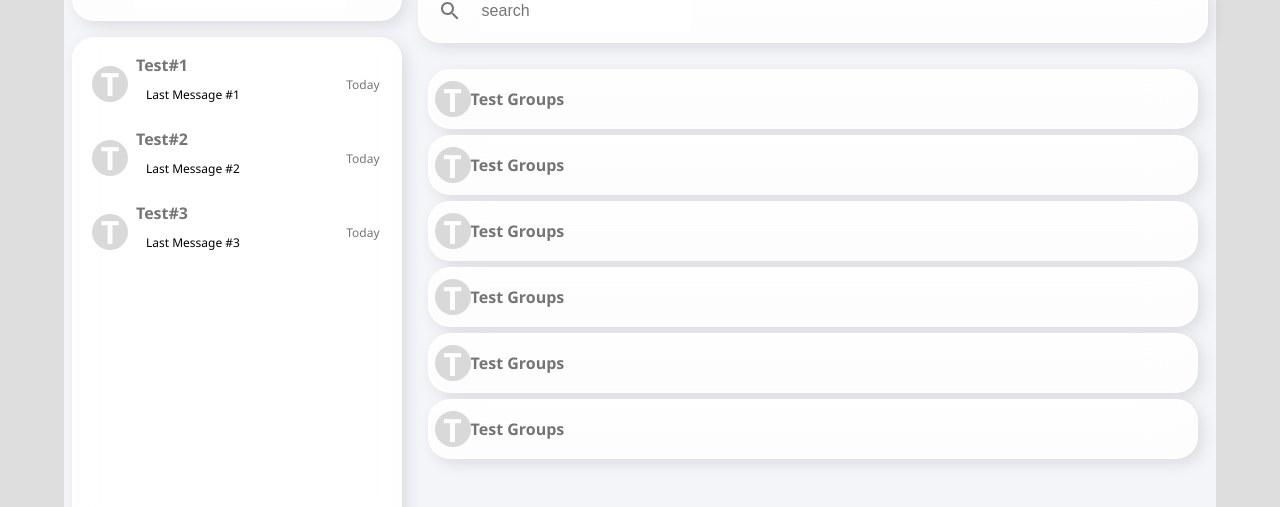
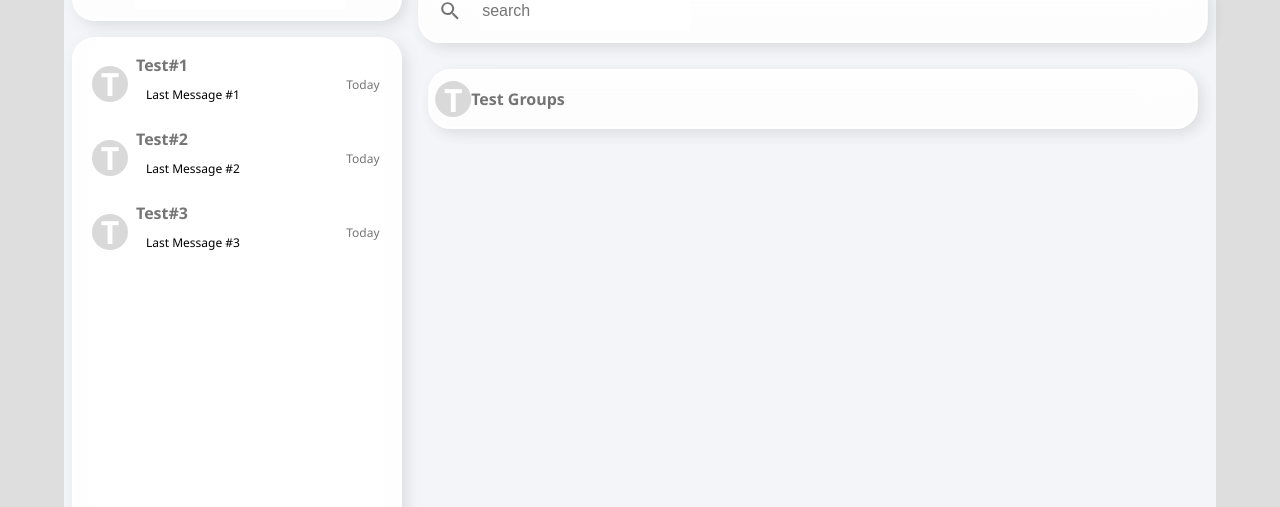
Before and after one commit to EmilieNirinasoa/chat_MERN_front, a React (Create React App) app: page /app/Groups in a window 1280 px wide. Shown: the part 141-648 px from the top of the page. Built offline with nearby package versions, Linux system fonts and the light colour scheme.

Commit message:
utilisation de framer motion

```diff
--- a/package.json
+++ b/package.json
@@ -12,6 +12,7 @@
     "@testing-library/react": "^13.4.0",
     "@testing-library/user-event": "^13.5.0",
     "axios": "^1.7.7",
+    "framer-motion": "^11.11.17",
     "react": "^18.3.1",
     "react-dom": "^18.3.1",
     "react-redux": "^9.1.2",
--- a/src/Components/ChatArea.js
+++ b/src/Components/ChatArea.js
@@ -5,7 +5,7 @@ import SendIcon from '@mui/icons-material/Send';
 import MessageOthers from './MessageOthers';
 import MessageSelf from './MessageSelf';
 import { useSelector } from 'react-redux';
-
+import {AnimatePresence, motion} from 'framer-motion'
 export default function ChatArea() {
   const lightTheme = useSelector((state) => state.themeKey);
   const themeClass = lightTheme ? 'light' : 'dark';
@@ -14,7 +14,18 @@ export default function ChatArea() {
     TimesTamps:'12:00'
   }
   return (
-    <div className={`ChatArea-Container ${themeClass}`}>
+    <AnimatePresence>
+    <motion.div
+    initial={{opacity:0,scale:0}}
+    animate ={{opacity:1,scale:1}}
+    exit={{opacity:0,scale:0}}
+    transition={{
+       ease:"anticipate",
+       duration:'0.3'
+    }}
+    className={`ChatArea-Container ${themeClass}`}>
+
+
          <div  className={`ChatArea-header ${themeClass}`}>
          <p  className={`con-icon ${themeClass}`}>{props.name[0]}</p>
 
@@ -44,6 +55,7 @@ export default function ChatArea() {
         <SendIcon className={` ${themeClass}`}/>
         </IconButton>
     </div>
-    </div>
+    </motion.div>
+    </AnimatePresence>
   );
 }
--- a/src/Components/CreateGroup.js
+++ b/src/Components/CreateGroup.js
@@ -2,15 +2,27 @@ import React from 'react';
 import { IconButton } from '@mui/material';
 import DoneOutlineRoundedIcon from '@mui/icons-material/DoneOutlineRounded';
 import { useSelector } from 'react-redux';
+import {AnimatePresence, motion} from 'framer-motion'
 export default function CreateGroup() {
   const lightTheme = useSelector((state) => state.themeKey);
   const themeClass = lightTheme ? 'light' : 'dark';
   return (
-    <div  className={`createGroups-container ${themeClass}`}>
+    <AnimatePresence>
+    <motion.div
+    initial={{opacity:0,scale:0}}
+    animate ={{opacity:1,scale:1}}
+    exit={{opacity:0,scale:0}}
+    transition={{
+       ease:"anticipate",
+       duration:'0.3'
+    }}
+    className={`createGroups-container ${themeClass}`}>
+
      <input placeholder='Enter Group Name'  className={`search-box ${themeClass}`}/>
      <IconButton>
         <DoneOutlineRoundedIcon className={` ${themeClass}`}/>
         </IconButton>
-    </div>
+        </motion.div>
+        </AnimatePresence>
   );
 }
--- a/src/Components/Users.js
+++ b/src/Components/Users.js
@@ -3,11 +3,22 @@ import './myStyles.css'
 import SearchIcon from '@mui/icons-material/Search';
 import { IconButton } from '@mui/material';
 import { useSelector } from 'react-redux';
+import {AnimatePresence, motion} from 'framer-motion'
 export default function Users() {
     const lightTheme = useSelector((state) => state.themeKey);
   const themeClass = lightTheme ? 'light' : 'dark';
   return (
-    <div  className={`list-container ${themeClass}`}>
+    <AnimatePresence>
+    <motion.div
+    initial={{opacity:0,scale:0}}
+    animate ={{opacity:1,scale:1}}
+    exit={{opacity:0,scale:0}}
+    transition={{
+       ease:"anticipate",
+       duration:'0.3'
+    }}
+    className={`list-container ${themeClass}`}>
+
     <div  className={`ug-header ${themeClass}`}>
     <img src='' alt='logo' style={{height:'2rem',width:'2rem',marginLeft:'10px'}}/>
     <p  className={`ug-title ${themeClass}`}> Users Onlines</p>
@@ -61,6 +72,7 @@ export default function Users() {
 
 
     </div>
-    </div>
+    </motion.div>
+    </AnimatePresence>
   );
 }
--- a/src/Components/Users_Groups.js
+++ b/src/Components/Users_Groups.js
@@ -3,11 +3,21 @@ import './myStyles.css'
 import SearchIcon from '@mui/icons-material/Search';
 import { IconButton } from '@mui/material';
 import { useSelector } from 'react-redux';
+import {AnimatePresence, motion} from 'framer-motion'
 export default function UsersGroups() {
     const lightTheme = useSelector((state) => state.themeKey);
   const themeClass = lightTheme ? 'light' : 'dark';
   return (
-    <div className='list-container'>
+    <AnimatePresence>
+ <motion.div
+ initial={{opacity:0,scale:0}}
+ animate ={{opacity:1,scale:1}}
+ exit={{opacity:0,scale:0}}
+ transition={{
+    ease:"anticipate",
+    duration:'0.3'
+ }}
+ className='list-container'>
 
  <div  className={`ug-header ${themeClass}`}>
  <img src='' alt='logo' style={{height:'2rem',width:'2rem',marginLeft:'10px'}}/>
@@ -20,35 +30,21 @@ export default function UsersGroups() {
      <input placeholder='search'   className={`search-box ${themeClass}`}/>
  </div>
  <div className='ug-list'>
+    <motion.div whileHover={{scale:1.01}} whileTap={{scale:0.98}}  className={`list-tem ${themeClass}`}>
+
+        <div   className={`con-icon ${themeClass}`}>T</div>
+        <div   className={`con-title ${themeClass}`}>Test Groups</div>
+
+    </motion.div>
 
 
-       <div   className={`list-tem ${themeClass}`}>
-           <div   className={`con-icon ${themeClass}`}>T</div>
-           <div   className={`con-title ${themeClass}`}>Test Groups</div>
-       </div>
-       <div   className={`list-tem ${themeClass}`}>
-           <div   className={`con-icon ${themeClass}`}>T</div>
-           <div   className={`con-title ${themeClass}`}>Test Groups</div>
-       </div>
-       <div   className={`list-tem ${themeClass}`}>
-           <div   className={`con-icon ${themeClass}`}>T</div>
-           <div   className={`con-title ${themeClass}`}>Test Groups</div>
-       </div>
-       <div   className={`list-tem ${themeClass}`}>
-           <div   className={`con-icon ${themeClass}`}>T</div>
-           <div   className={`con-title ${themeClass}`}>Test Groups</div>
-       </div>
-       <div   className={`list-tem ${themeClass}`}>
-           <div   className={`con-icon ${themeClass}`}>T</div>
-           <div   className={`con-title ${themeClass}`}>Test Groups</div>
-       </div>
-       <div   className={`list-tem ${themeClass}`}>
-           <div   className={`con-icon ${themeClass}`}>T</div>
-           <div   className={`con-title ${themeClass}`}>Test Groups</div>
-       </div>
+
+
 
 
  </div>
-    </div>
+ </motion.div>
+    </AnimatePresence>
+
   );
 }
```
Also changed, not shown: 1 other file (tests, documents, lock files or other folders). Lines whose indentation alone changed are shown as unchanged.
